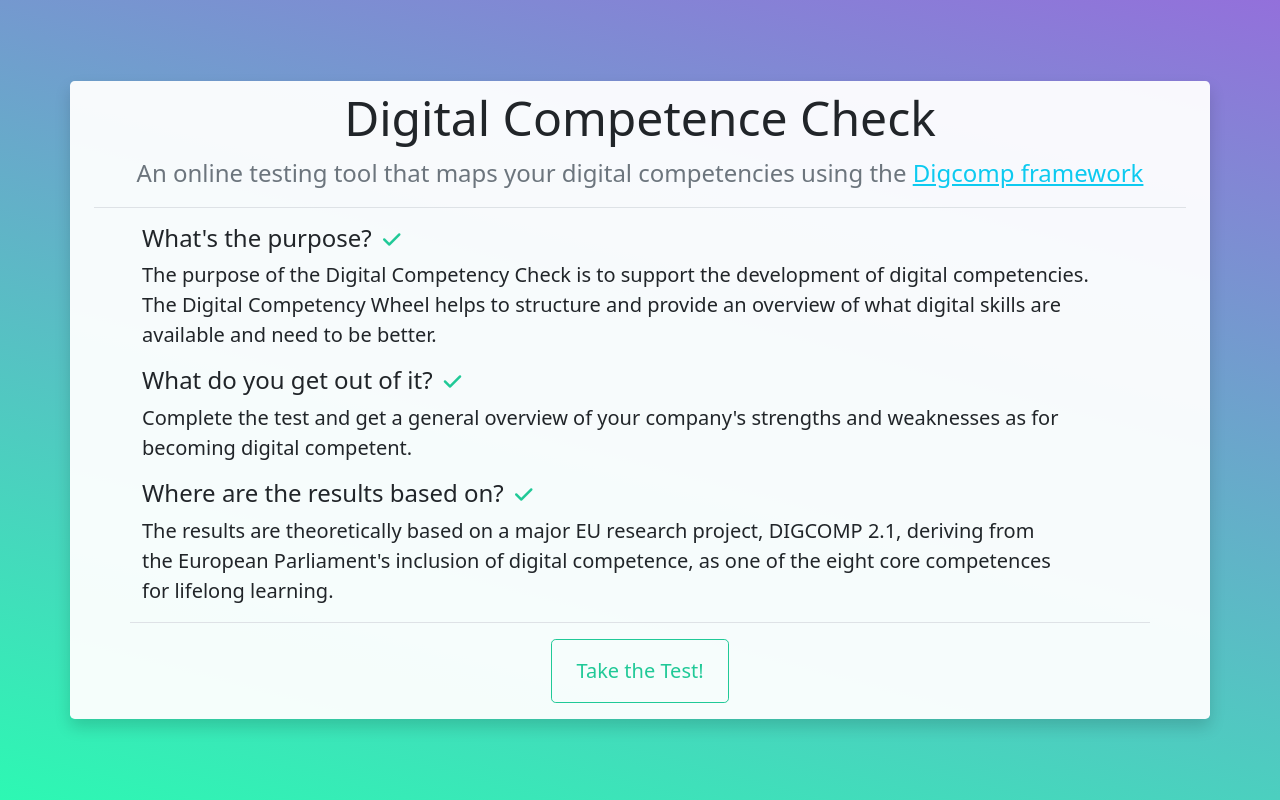
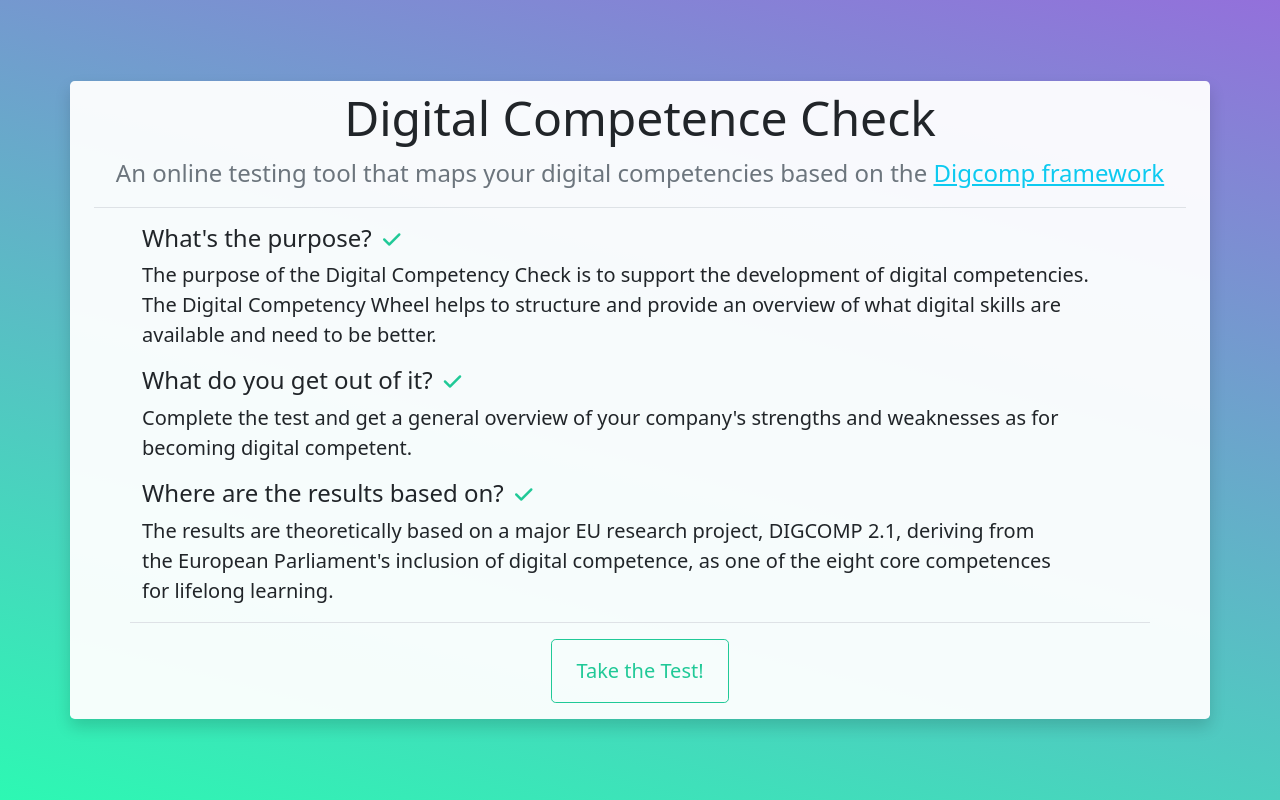
Before and after one commit to alex-mitsios/Univeristy, a website with bundled scripts: page Digital Readiness Check/index.html in a window 1280 px wide. Built offline with nearby package versions, Linux system fonts and the light colour scheme; no server answers.

```diff
--- a/Digital Readiness Check/index.html
+++ b/Digital Readiness Check/index.html
@@ -16,7 +16,7 @@
                 <h1 class="display-5 text-center">Digital Competence Check</h1>
             </div>
             <div class="container title-description border-bottom">
-                <p class="fs-4 text-center lead text-muted">An online testing tool that maps your digital competencies using the
+                <p class="fs-4 text-center lead text-muted">An online testing tool that maps your digital competencies based on the
                     <a href="https://ec.europa.eu/jrc/en/digcomp/digital-competence-framework" class="link-info" target="_blank">Digcomp framework</a>
                 </p>
             </div>
```
